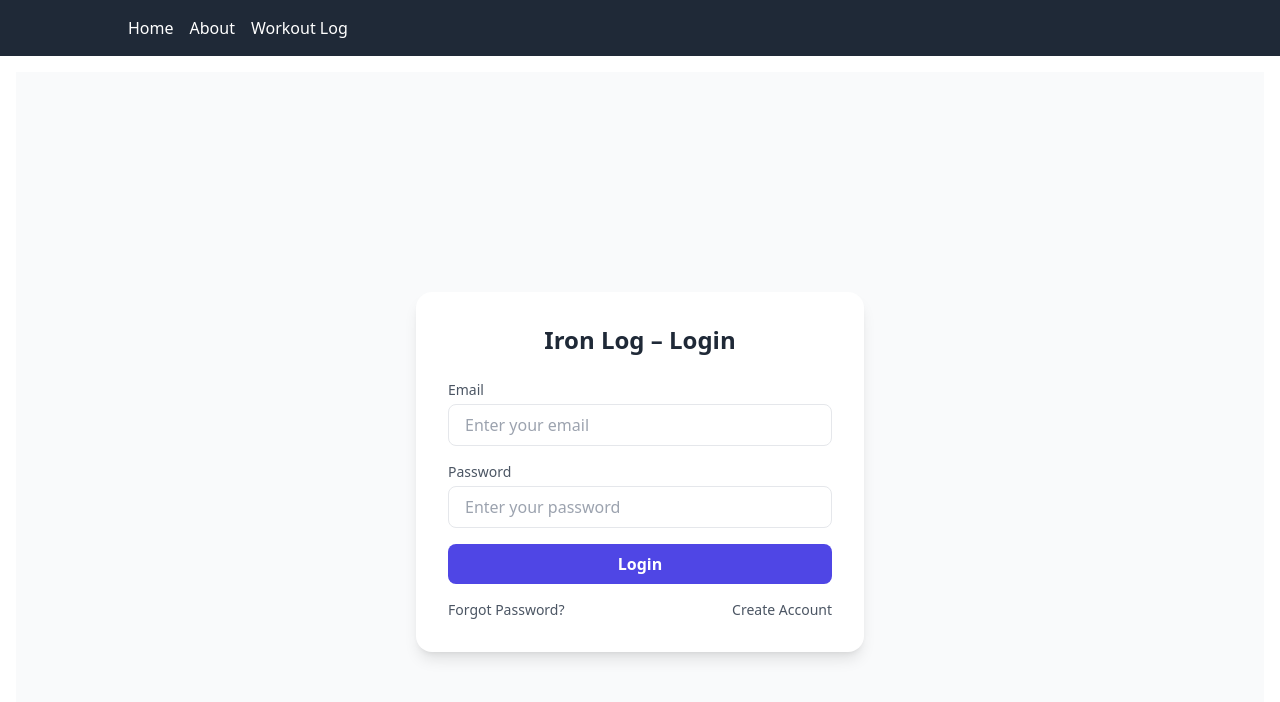
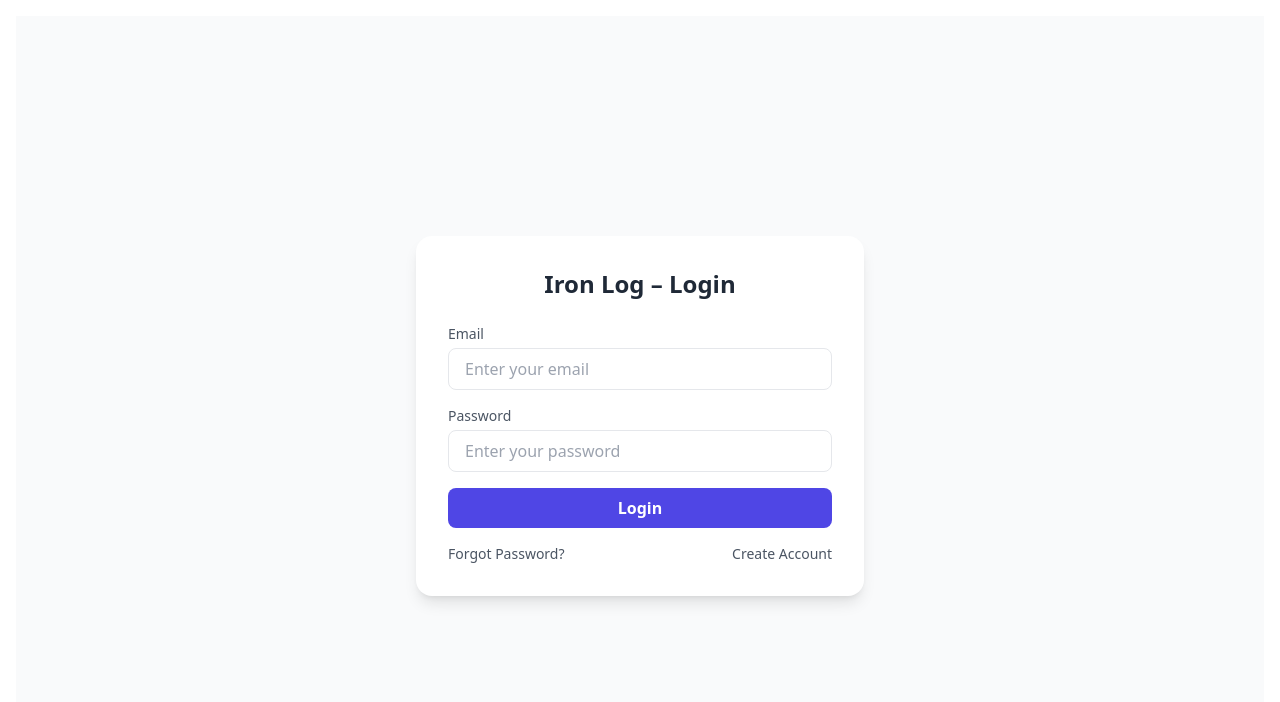
Before and after one commit to ManikDogra/Ironlog, a React (Vite) app: page /login in a window 1280 px wide. Shown: the top 702 px of the page. Built offline with nearby package versions, Linux system fonts and the light colour scheme; no server answers; what aws-amplify would draw is missing.

Commit message:
Removed Navbar temporarily from all pages and changed the file name signup.jsx to Signup.jsx

```diff
--- a/src/App.jsx
+++ b/src/App.jsx
@@ -1,5 +1,4 @@
-import { Routes, Route, useLocation } from "react-router-dom";
-import Navbar from "./components/Navbar";
+import { Routes, Route } from "react-router-dom";
 import Home from "./pages/Home";
 import About from "./pages/About";
 import WorkoutLog from "./pages/WorkoutLog";
@@ -8,12 +7,8 @@ import Login from "./pages/Login";
 import Signup from "./pages/Signup";
 
 function App() {
-  const location = useLocation();
-  const hideNavbar = location.pathname === "/"; // hide Navbar on Welcome page
-
   return (
     <div>
-      {!hideNavbar && <Navbar />}
       <div className="p-4">
         <Routes>
           <Route path="/" element={<Welcome />} />
```
Also changed, not shown: amplify/.config/project-config.json, src/pages/Signup.jsx (renamed from src/pages/signup.jsx), 1 other file (tests, documents, lock files or other folders).
